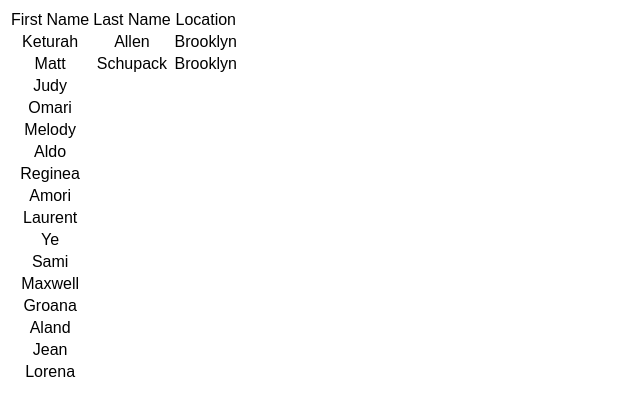
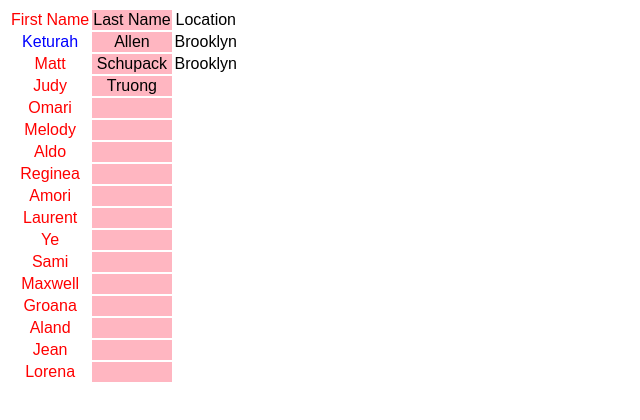
Before and after one commit to kallen312/project-1, a React (Create React App) app: page / in a window 1280 px wide. Shown: the top 420 px of the page, without its empty margins (0-640 px from the left). Built offline with nearby package versions, Linux system fonts and the light colour scheme.

Commit message:
added more strings

```diff
--- a/src/App.js
+++ b/src/App.js
@@ -33,7 +33,7 @@ let people = [
   { first: "First Name", last: "Last Name", location: "Location" },
   { first: "Keturah", last: "Allen", location: "Brooklyn" },
   { first: "Matt", last: "Schupack", location: "Brooklyn" },
-  { first: "Judy" },
+  { first: "Judy", last: "Truong" },
   { first: "Omari" },
   { first: "Melody" },
   { first: "Aldo" },
@@ -50,10 +50,16 @@ let people = [
 ];
 
 function addName(person) {
+  let font = "redFont";
+
+  if (person.first === "Keturah") {
+    font = "blueFont";
+  }
+
   return (
     <tr>
-      <td>{person.first}</td>
-      <td>{person.last}</td>
+      <td className={font}>{person.first}</td>
+      <td style={{ backgroundColor: "lightpink" }}>{person.last}</td>
       <td>{person.location}</td>
     </tr>
   );
--- a/src/styles.css
+++ b/src/styles.css
@@ -2,3 +2,11 @@
   font-family: sans-serif;
   text-align: center;
 }
+
+.redFont {
+  color: red;
+}
+
+.blueFont {
+  color: blue;
+}
```
